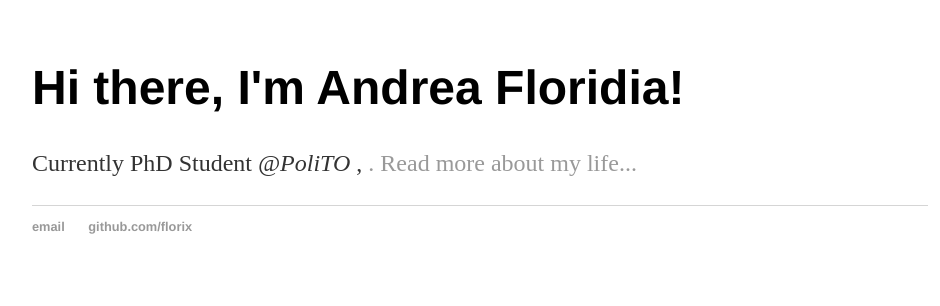
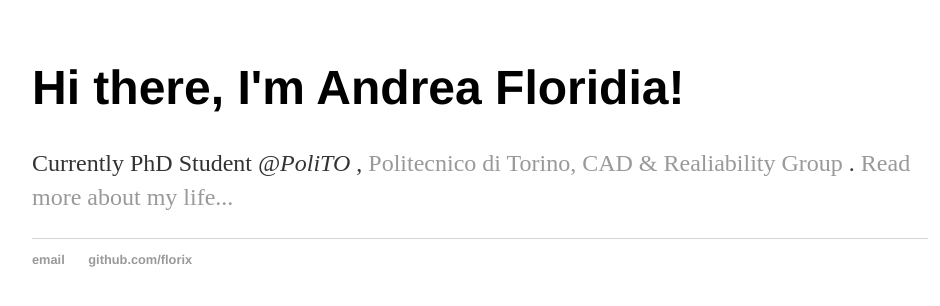
Before and after one commit to florix/florix.github.io, a Jekyll site: the page built from index.html, in a window 1280 px wide. Shown: the top 306 px of the page, without its empty margins (160-1100 px from the left). Built offline with Jekyll 4.4.1, drawn with Linux system fonts in a browser that asks for light colours.

Commit message:
Update index.html

```diff
--- a/index.html
+++ b/index.html
@@ -4,5 +4,5 @@ title: Andrea Floridia Homepage
 ---
 <div class="blurb">
 	<h1>Hi there, I'm Andrea Floridia!</h1>
-	<p>Currently PhD Student <em> @PoliTO </em>, <a href="http://www.cad.polito.it/staff/index.html" CAD and Reliability Group </a> . <a href="/about">Read more about my life...</a></p>
+	<p>Currently PhD Student <em> @PoliTO </em>, <a href="http://www.cad.polito.it/staff/index.html"> Politecnico di Torino, CAD & Realiability Group </a> . <a href="/about">Read more about my life...</a></p>
 </div><!-- /.blurb -->
```
